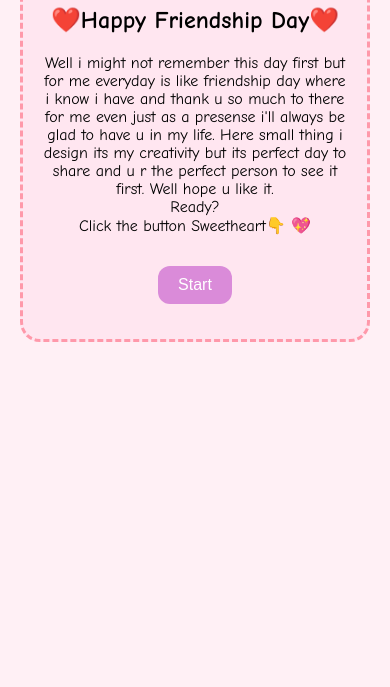
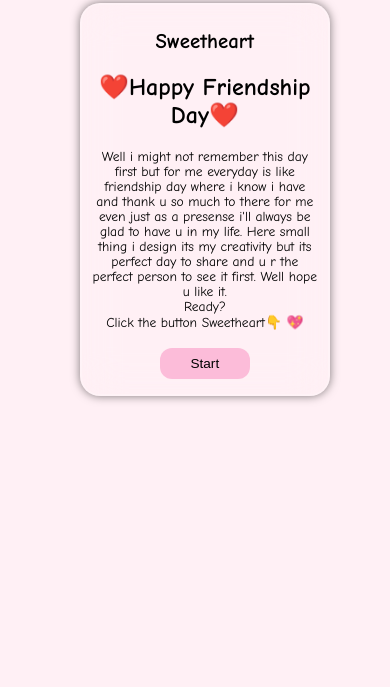
Before and after one commit to sormilabagui/Javascript_prac_projects, a plain HTML site: page Blinkbean_virtual_pet/index.html in a window 390 px wide. Shown: the part 157-844 px from the top of the page. Drawn offline with Linux system fonts and the light colour scheme.

Commit message:
Update style.css

```diff
--- a/Blinkbean_virtual_pet/style.css
+++ b/Blinkbean_virtual_pet/style.css
@@ -4,38 +4,102 @@ body {
   text-align: center;
   margin: 0;
   padding: 0;
+  background-image: url(image/css-course-banner-forground.gif),url(image/css-course-banner-background.png);
+  background-repeat: no-repeat,no-repeat;
+  background-position: top,top;
+  background-size:contain;
+  margin: 70px;
 }
 
 .container {
   padding: 40px 20px;
+
+
 }
+
 
 .section {
   display: none;
   padding: 20px;
-  border: 3px dashed #f9a;
+  backdrop-filter: blur(20px);
+  border: 2px solid rgba(255, 255, 255, .2);
+  box-shadow: 0 0 10px rgba(0, 0, 0, .5);
   border-radius: 20px;
-  background-color: #ffe6f0;
+  background-color: transparent;
   margin: 20px auto;
   max-width: 500px;
+  margin-top: 80px;
+
 }
 
 .section img {
   width: 250px;
   border-radius: 20px;
+  background-color: transparent;
 }
 
 button {
-  background-color: #da8bd9;
-  color: white;
+  background-color: #fcbcd9;
+  color: black;
   border: none;
   padding: 10px 20px;
   margin: 15px 5px;
   border-radius: 12px;
-  font-size: 16px;
+  font-size: 20px;
   cursor: pointer;
 }
 
 button:hover {
-  background-color: #b967bc;
+  background-color: #ffb3ba;
 }
+@media screen and (max-width: 768px) {
+    .container, .section{
+        width: 90%;
+        padding: 15px;
+    }
+
+    .container h1, .section h1 {
+        font-size: 1.5rem;
+    }
+
+    .container p, .section p {
+        font-size: 0.9rem;
+    }
+
+    .section img{
+        width: 60%;
+        height: auto;
+    }
+
+    button {
+        width: 100px;
+        padding: 10px;
+        margin: 5px;
+        font-size: 0.9rem;
+    }
+}
+
+@media screen and (max-width: 480px) {
+    .container, .section {
+        width: 95%;
+        padding: 10px;
+    }
+
+    .container h1, .section h1 {
+        font-size: 1.3rem;
+    }
+
+    .container p, .section p {
+        font-size: 0.85rem;
+    }
+
+    .section img {
+        width: 70%;
+    }
+
+    button {
+        width: 90px;
+        padding: 8px;
+        font-size: 0.85rem;
+    }
+}
```
